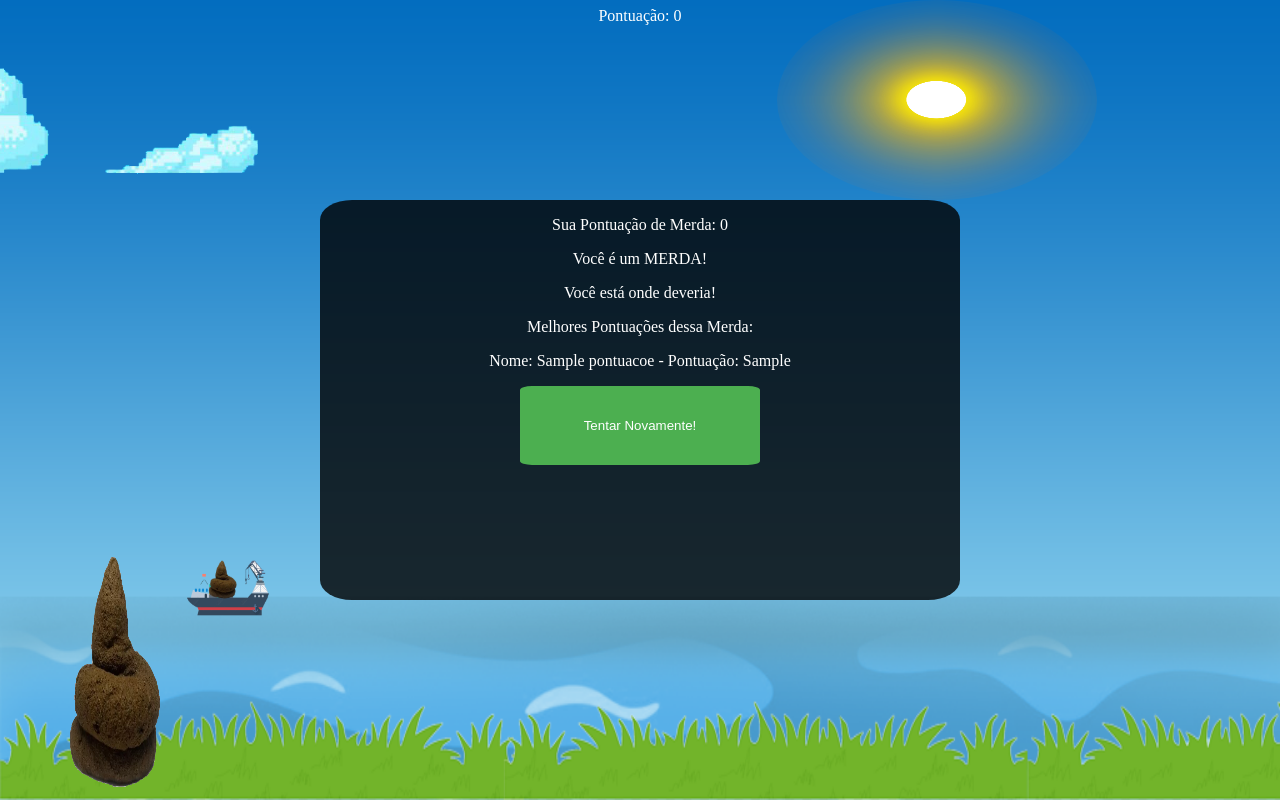
After one commit to renancarvalhodosanjos/voceeummerda, a PHP site: page /index.php in a window 1280 px wide. The commit adds this page. Run offline with PHP 8.4, Linux system fonts and the light colour scheme; tables that the repository leaves empty or names only in its code hold one stand-in row (values such as "Sample post").

Commit message:
versão 8.0

```diff
--- /dev/null
+++ b/index.php
@@ -0,0 +1,96 @@
+<!DOCTYPE html>
+<html lang="en">
+<head>
+  <meta charset="UTF-8">
+  <meta http-equiv="X-UA-Compatible" content="IE=edge">
+  <meta name="viewport" content="width=device-width, initial-scale=1.0">
+
+  <title>Você é um Merda, e vou te provar!</title>
+  <link rel="stylesheet" href="style.css">
+
+</head>
+
+
+
+
+<body>
+
+
+  <audio id="audioPlayer" src="merda.mp3"></audio>
+  <audio id="audioPlayer2" src="bosta.mp3"></audio>
+
+
+
+  <div class="game" id="gameElement">
+
+
+    <div class="merda" id="merda"></div>
+    <div class="merda1" id="merda1"></div>
+    <div class="merda2" id="merda2"></div>
+    <div class="merda3" id="merda3"></div>
+    <div class="merda4" id="merda4"></div>
+    <div class="sol" id="gameElement2"></div>
+    <div class="navio"></div>
+    <div class="nuvens"></div>
+    <div class="pessoa"></div>
+
+
+    <div class="score-container">
+      <div class="pontuacao">Pontuação: 0</div> <!-- Elemento para exibir o score -->
+
+      <div class="menu">
+          <p> <span class="game-over-score"></span></p>
+          <p>Você é um MERDA!</p>
+          <p>Você está onde deveria!</p>
+          <p>Melhores Pontuações dessa Merda:</p>
+          <p>
+
+          <?php
+            // Configurações do banco de dados
+            $servername = "127.0.0.1"; // Endereço do servidor MySQL
+            $username = "renan"; // Nome de usuário do MySQL
+            $password = "1234"; // Senha do MySQL
+            $database = "merda"; // Nome do banco de dados
+
+            // Cria uma conexão com o banco de dados MySQL
+            $conn = new mysqli($servername, $username, $password, $database);
+
+            // Verifica a conexão
+            if ($conn->connect_error) {
+                die("Falha na conexão: " . $conn->connect_error);
+            }
+
+            // Consulta SQL para selecionar nome e pontuação, ordenados pela pontuação em ordem decrescente
+            $sql = "SELECT nome, pontuacao FROM pontuacoes ORDER BY pontuacao DESC LIMIT 3";
+
+            $result = $conn->query($sql);
+
+            // Verifica se a consulta retornou resultados
+            if ($result->num_rows > 0) {
+                // Exibe os dados de cada linha
+                while($row = $result->fetch_assoc()) {
+                    echo "Nome: " . $row["nome"]. " - Pontuação: " . $row["pontuacao"]. "<br>";
+                }
+            } else {
+                echo "0 resultados";
+            }
+
+            // Fecha a conexão
+            $conn->close();
+            ?>
+          </p>
+
+          <button class="restart-button" onclick="t()">Tentar Novamente!</button>
+
+
+      </div>
+  </div>
+
+  </div>
+
+  <script src="js.js" type="text/javascript"></script>
+
+
+
+</body>
+</html>
--- /dev/null
+++ b/js.js
@@ -0,0 +1,234 @@
+const pessoa = document.querySelector(".pessoa");
+const pontuacao = document.querySelector('.pontuacao'); // Selecionando o elemento score
+
+let alreadyJump = false;
+var count = 0;
+
+
+// Quando o jogo terminar
+function t() {
+    var nome = prompt("Digite seu nome:");
+    var pontuacao = count;
+
+    // Enviar a pontuação para o servidor
+    var xhr = new XMLHttpRequest();
+    xhr.open("POST", "salvar_pontuacao.php", true);
+    xhr.setRequestHeader("Content-Type", "application/x-www-form-urlencoded");
+    xhr.onreadystatechange = function () {
+        if (xhr.readyState === 4 && xhr.status === 200) {
+
+        }
+    };
+    xhr.send(`nome=${nome}&pontuacao=${pontuacao}`);
+}
+
+
+
+
+// Lista de URLs de imagens que deseja usar como background
+const imageUrls = [
+
+    'img/fundonoite.png',
+    'img/fundodia.png'
+
+];
+
+// Variável para rastrear a posição atual da imagem na lista
+let currentPosition = 0;
+
+
+// Função para atualizar a imagem de fundo
+function changeBackgroundImage() {
+
+    // Verifica se há mais imagens na lista
+    if (currentPosition < imageUrls.length - 1) {
+        // Incrementa a posição atual para a próxima imagem na lista
+        currentPosition++;
+    } else {
+        // Se atingir o final da lista, volta para a primeira imagem
+        currentPosition = 0;
+    }
+    // Seleciona a URL da imagem com base na posição atual
+    const imageUrl = imageUrls[currentPosition];
+    // Altera o background-image do elemento
+    gameElement.style.backgroundImage = `url(${imageUrl})`;
+}
+
+// Chama a função para mudar a imagem de fundo a cada 30 segundos (30000 milissegundos)
+setInterval(changeBackgroundImage, 60000);
+
+
+// Lista de URLs de imagens que deseja usar como background
+const imageUrls2 = [
+
+    'img/lua.png',
+    'img/sol.png'
+
+];
+
+// Variável para rastrear a posição atual da imagem na lista
+let currentPosition2 = 0;
+
+
+// Função para atualizar a imagem de fundo
+function changeBackgroundImage2() {
+
+    // Verifica se há mais imagens na lista
+    if (currentPosition2 < imageUrls2.length - 1) {
+        // Incrementa a posição atual para a próxima imagem na lista
+        currentPosition2++;
+    } else {
+        // Se atingir o final da lista, volta para a primeira imagem
+        currentPosition2 = 0;
+    }
+    // Seleciona a URL da imagem com base na posição atual
+    const imageUrl2 = imageUrls2[currentPosition2];
+    // Altera o background-image do elemento
+    gameElement2.style.backgroundImage = `url(${imageUrl2})`;
+}
+
+// Chama a função para mudar a imagem de fundo a cada 30 segundos (30000 milissegundos)
+setInterval(changeBackgroundImage2, 60000);
+
+
+
+//TITANICA DE MERDA e CHUVA DE MERDA
+
+
+
+function ativarAnimacao(elementId, duracao) {
+    var elemento = document.getElementById(elementId);
+    elemento.style.animation = 'none'; // Limpa a animação
+    void elemento.offsetWidth; // Reinicia a renderização
+    elemento.style.animation = `${elementId} ${duracao}s linear`; // Define a animação novamente
+}
+
+function iniciarAnimacaoAleatoria(elementId) {
+    var duracaoAleatoria = Math.random() * 4 + 1; // Gera um número aleatório entre 1 e 5 segundos
+    ativarAnimacao(elementId, duracaoAleatoria);
+    var tempoAleatorio = duracaoAleatoria * 1000; // Converte para milissegundos
+    setTimeout(function () {
+        iniciarAnimacaoAleatoria(elementId);
+    }, tempoAleatorio);
+}
+
+iniciarAnimacaoAleatoria('merda');
+iniciarAnimacaoAleatoria('merda1');
+
+
+
+
+//tocar som ao clicar espaço
+document.addEventListener('keydown', function (event) {
+    if (event.keyCode === 32) {
+        playAudio();
+    }
+});
+
+//tocar som ao tocar na tela
+//document.addEventListener('touchstart', function() {
+// playAudio();
+//});
+
+
+function playAudio() {
+    var audio = document.getElementById('audioPlayer');
+    audio.play();
+}
+
+function playAudio2() {
+    var audio2 = document.getElementById('audioPlayer2');
+    audio2.play();
+}
+
+let jumpEnabled = true; // Variável de controle para permitir ou bloquear a função jump()
+
+
+//função para pular
+function jump() {
+    if (jumpEnabled && !pessoa.classList.contains("jump")) {
+        pessoa.classList.add("jump");
+        alreadyJump = true;
+
+        // Incrementando o score ao pular sobre o objeto merda
+        count++;
+        pontuacao.textContent = `Pontuação: ${count}`;
+        setTimeout(() => {
+            pessoa.classList.remove("jump");
+            alreadyJump = false;
+        }, 750);
+    }
+}
+
+
+
+
+//pular ao clicar no mouse
+document.addEventListener("mousedown", () => {
+    jump();
+});
+
+//pular ao clicar qualquer tecla
+document.addEventListener("keydown", (e) => {
+    jump();
+});
+
+//pular ao clicar na tela
+document.addEventListener("touchstart", () => {
+    jump();
+});
+
+
+//detectar colisão
+function detectCollision() {
+    if (jumpEnabled) {
+        let pessoaRect = pessoa.getBoundingClientRect();
+        let merdaRect = merda.getBoundingClientRect();
+        let merda1Rect = merda1.getBoundingClientRect();
+
+        if (
+            (pessoaRect.right > merdaRect.left &&
+                pessoaRect.left < merdaRect.right &&
+                pessoaRect.bottom > merdaRect.top &&
+                pessoaRect.top < merdaRect.bottom) ||
+            (pessoaRect.right > merda1Rect.left &&
+                pessoaRect.left < merda1Rect.right &&
+                pessoaRect.bottom > merda1Rect.top &&
+                pessoaRect.top < merda1Rect.bottom)
+        ) {
+            playAudio2();
+            const menu = document.querySelector('.menu');
+            const gameOverScore = document.querySelector('.game-over-score');
+            const restartButton = document.querySelector('.restart-button');
+
+            jumpEnabled = false; // Bloqueia a função jump() após a colisão
+
+            menu.style.display = 'block';
+            gameOverScore.textContent = `Sua Pontuação de Merda: ${count}`;
+            pessoa.style.backgroundImage = "url(img/merda.png)";
+            merda.style.animation = "none";
+            merda.style.backgroundImage = "url()";
+            merda1.style.animation = "none";
+            merda1.style.backgroundImage = "url()";
+
+            restartButton.addEventListener('click', () => {
+
+                count = 0;
+                menu.style.display = 'none';
+                pessoa.style.backgroundImage = "url(img/pessoa.gif)";
+                merda.style.backgroundImage = "url(img/merda.png)";
+                merda1.style.backgroundImage = "url(img/merda.png)";
+                merda.style.animation = "none";
+                merda1.style.animation = "none";
+                jumpEnabled = true; // Permite a função jump() após clicar no botão de reinício
+            });
+
+            return true;
+        }
+    }
+    return false;
+}
+
+setInterval(() => {
+    detectCollision();
+}, 10);
--- a/style.css
+++ b/style.css
@@ -22,7 +22,12 @@ body, html {
 
 .pontuacao {
 
+
+  position: absolute;
   color: white;
+  top: 2%;
+  left: 50%;
+  transform: translate(-50%, -50%);
 
 
 }
@@ -40,9 +45,9 @@ body, html {
   height: 25%;
   background-size: 100% 100%;
   background-repeat: no-repeat;
-  animation: sol 15s infinite;
-  right: -25%;
-  animation-direction: alternate;
+  animation: sol 60s linear infinite;
+  right: 0%;
+
 
 }
 
@@ -71,7 +76,7 @@ body, html {
   background-size: 100% 100%;
   background-repeat: no-repeat;
   animation: navio 60s linear infinite;
-  left: -7%;
+  left: 0%;
 
 }
 
@@ -97,7 +102,7 @@ body, html {
   background-image: url(img/merda.png);
   border-radius: 25%;
   width: 3%;
-  padding-top: 2%;
+  height: 1%;
   background-size:100% 100%;
   background-repeat: no-repeat;
   position: absolute;
@@ -111,7 +116,7 @@ body, html {
     background-image: url(img/merda.png);
     border-radius: 25%;
     width: 3%;
-    padding-top: 2%;
+    height: 1%;
     background-size:100% 100%;
     background-repeat: no-repeat;
     position: absolute;
@@ -172,7 +135,8 @@ body, html {
     left: 50%;
     transform: translate(-50%, -50%);
     background-color: rgba(0, 0, 0, 0.8);
-    padding: 10%;
+    width: 50%;
+    height: 50%;
     border-radius: 5%;
     text-align: center;
     color: white;
```
Also changed, not shown: other parts of style.css (+8 -77 lines), inserir.php (added, +21 -0 lines), salvar_pontuacao.php (added, +24 -0 lines), script.js (+21 -56 lines), teste.php (added, +15 -0 lines).
